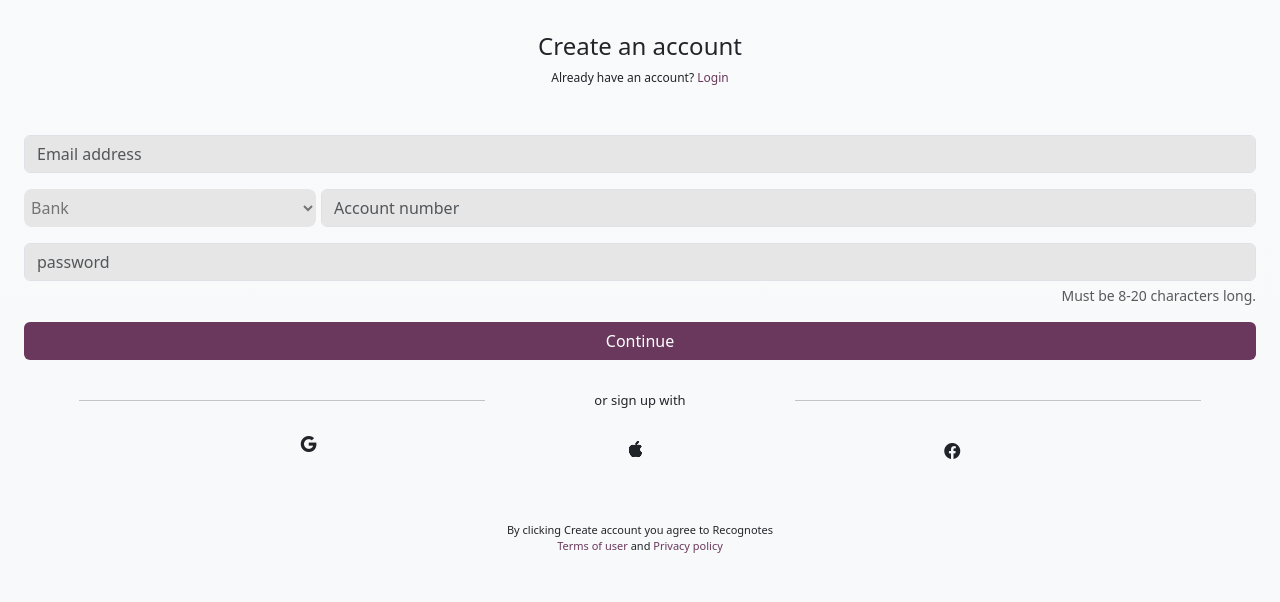
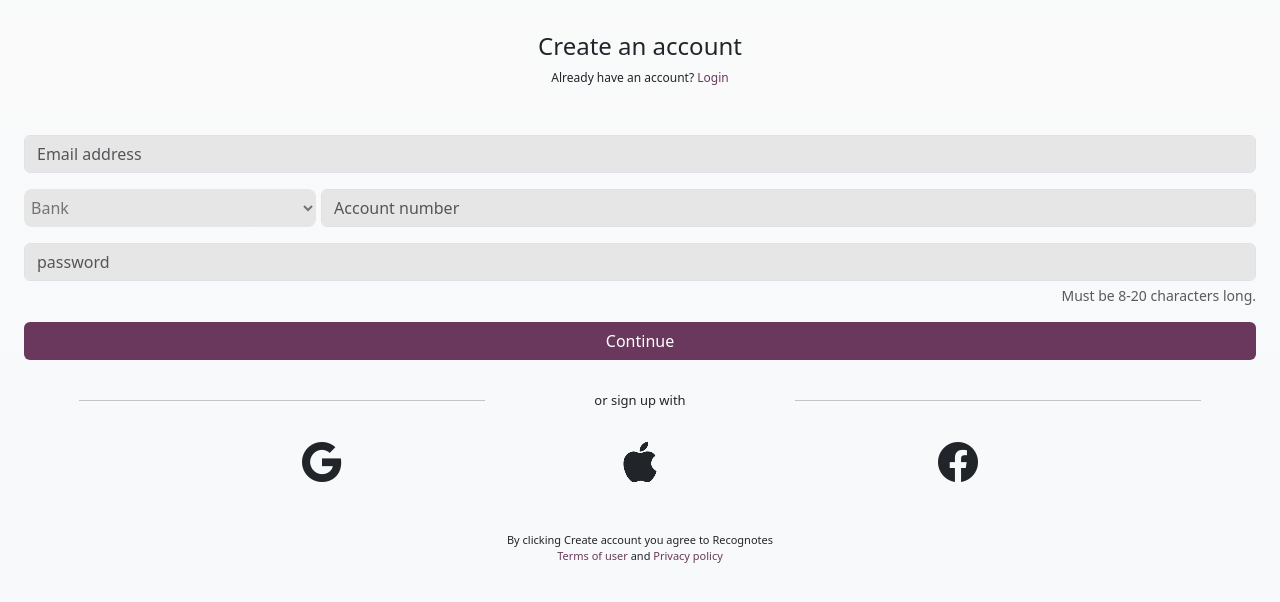
Before and after one commit to Sarver2/Zapcash, a plain HTML site: page index.html in a window 1280 px wide. Drawn offline with nearby package versions, Linux system fonts and the light colour scheme; some packages are replaced by stand-ins of ours; a script that the page names is missing.

Commit message:
Update style.css

```diff
--- a/style.css
+++ b/style.css
@@ -44,22 +44,10 @@ select {
   margin-top: 15px;
 }
 
-.google-icon {
-  width: 50px;
-  height: 50px;
-  background-image: url("logo/7123025_logo_google_g_icon.svg");
-}
-.apple-icon {
-  width: 40px;
-  height: 40px;
-  background-image: url("logo/104490_apple_icon.svg");
-  background-size: cover;
-}
+.google-icon,
+.apple-icon,
 .facebook-icon {
-  width: 35px;
-  height: 35px;
-  background-image: url("logo/3225194_app_facebook_logo_media_popular_icon.svg");
-  background-size: cover;
+  font-size: 40px;
 }
 
 /* landing page footer */
```
